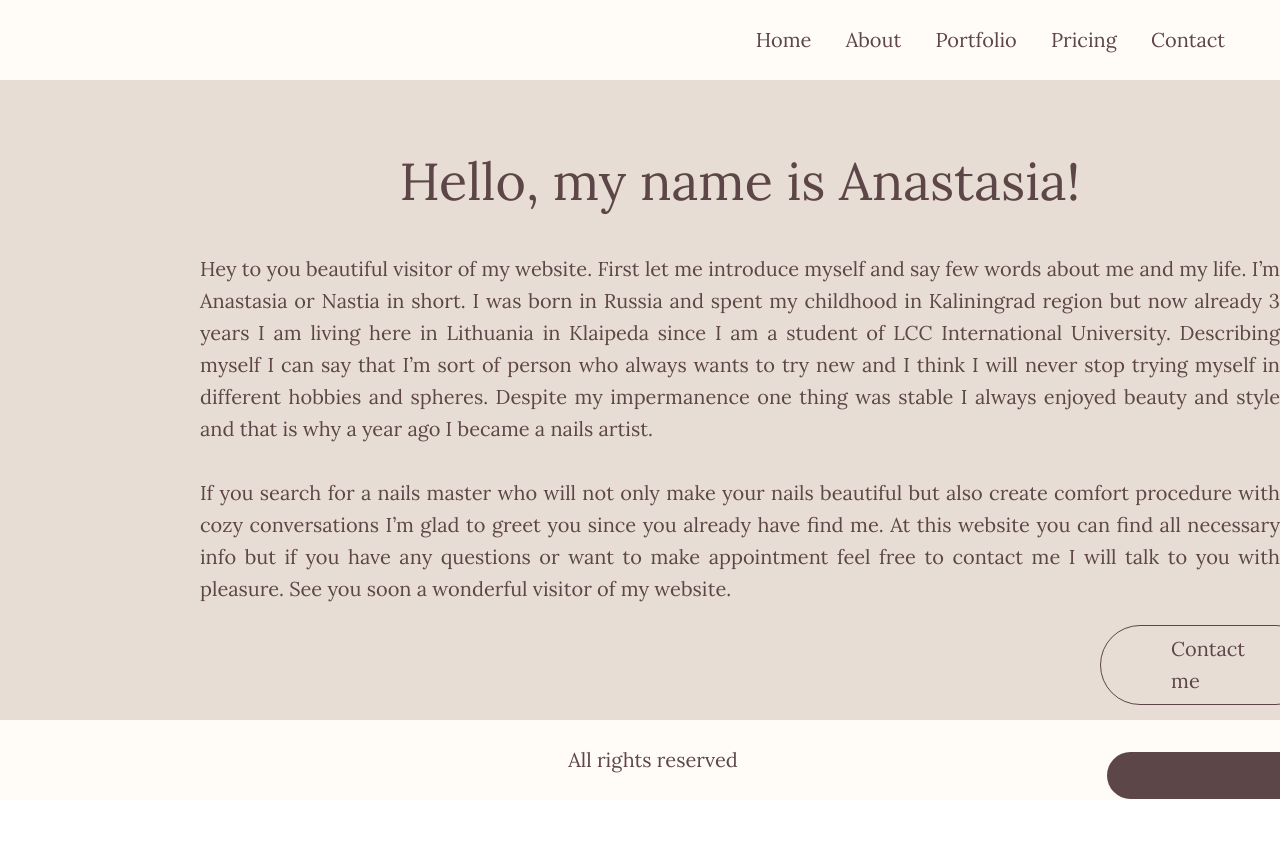
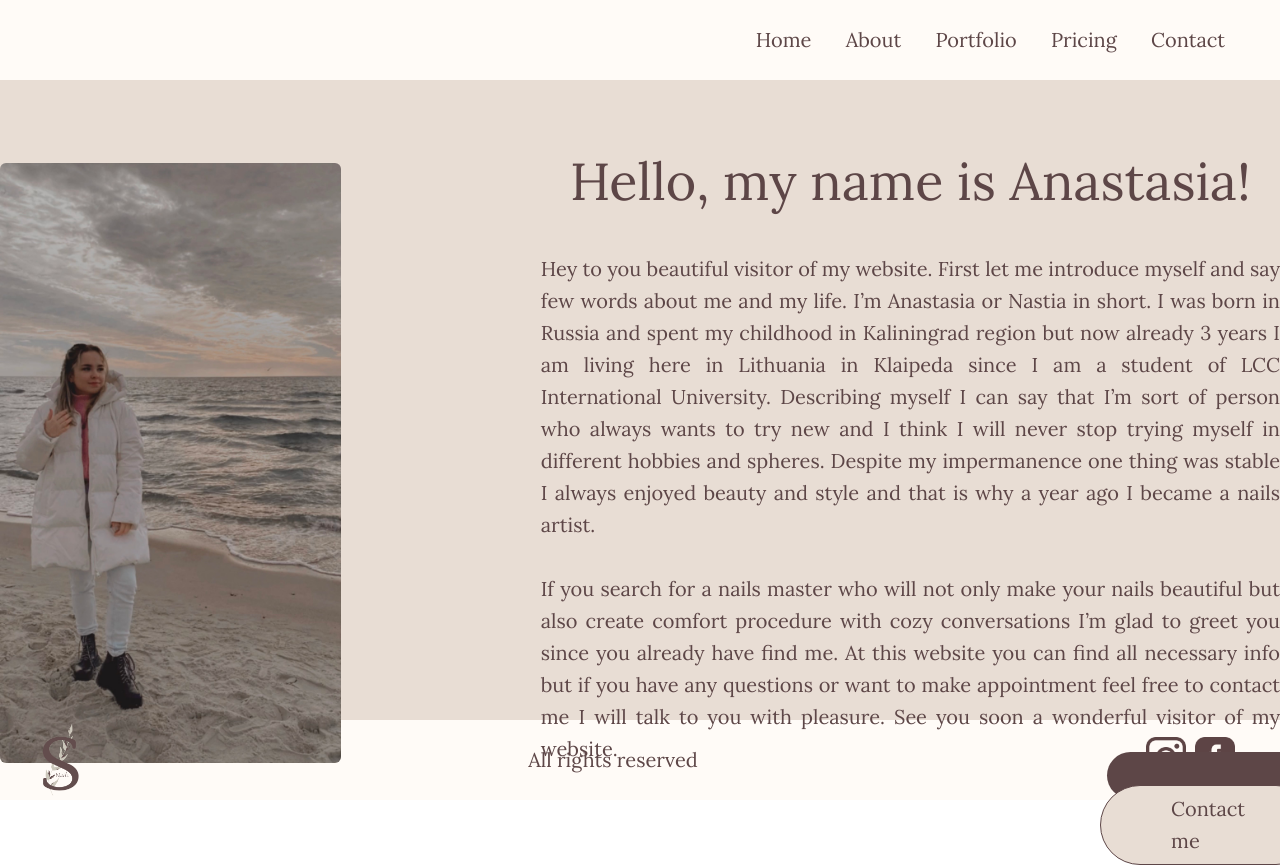
Before and after one commit to anastasi444/anastasi444.github.io, a plain HTML site: page about.html in a window 1280 px wide. Shown: the top 865 px of the page. Before the commit the page ends 800 px from the top, so only its background shows below. Drawn offline with Linux system fonts and the light colour scheme.

Commit message:
Update about.html

```diff
--- a/about.html
+++ b/about.html
@@ -28,7 +28,7 @@
     <div class="hero dark">
         <div class="container__hero dark">
             <div class="hero__inner dark">
-                <img class="about__img" src="assets/images/about-me.png" alt="">
+                <img class="about__img" src="about-me.png" alt="">
                 <div class="hero__textual">
                     <h1 class="hero__text">Hello, my name is Anastasia!</h1>
                     <p>Hey to you beautiful visitor of my website. First let me introduce myself and say few words about me and my life. I’m Anastasia or Nastia in short. I was born in Russia and spent my childhood in Kaliningrad region but now already 3 years I am living here in Lithuania in Klaipeda since I am a student of LCC International University.
@@ -45,11 +45,11 @@
     <footer class="footer light">
         <div class="container">
             <div class="footer__inner">
-                <img class="img__footer" src="assets/images/hero-img1.png" alt="">
+                <img class="img__footer" src="hero-img1.png" alt="">
                 <p class="footer__text">All rights reserved</p>
                 <div class="social">
-                    <a href="#"><img class="social__footer" src="assets/images/instagram.png" alt=""></a>
-                    <a href="#"><img class="social__footer" src="assets/images/facebook.png" alt=""></a>
+                    <a href="#"><img class="social__footer" src="instagram.png" alt=""></a>
+                    <a href="#"><img class="social__footer" src="facebook.png" alt=""></a>
                 </div>
             </div>
         </div>
```
